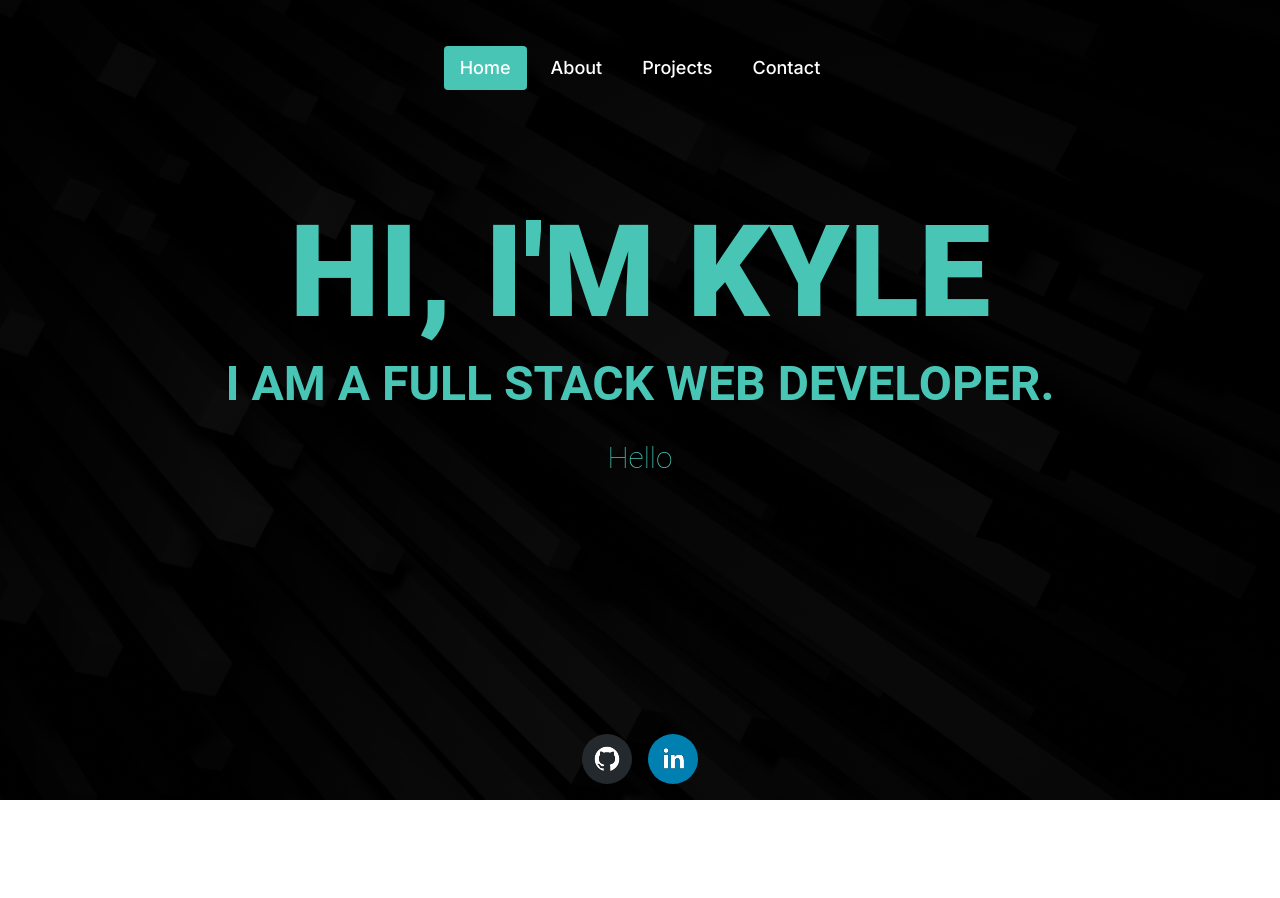
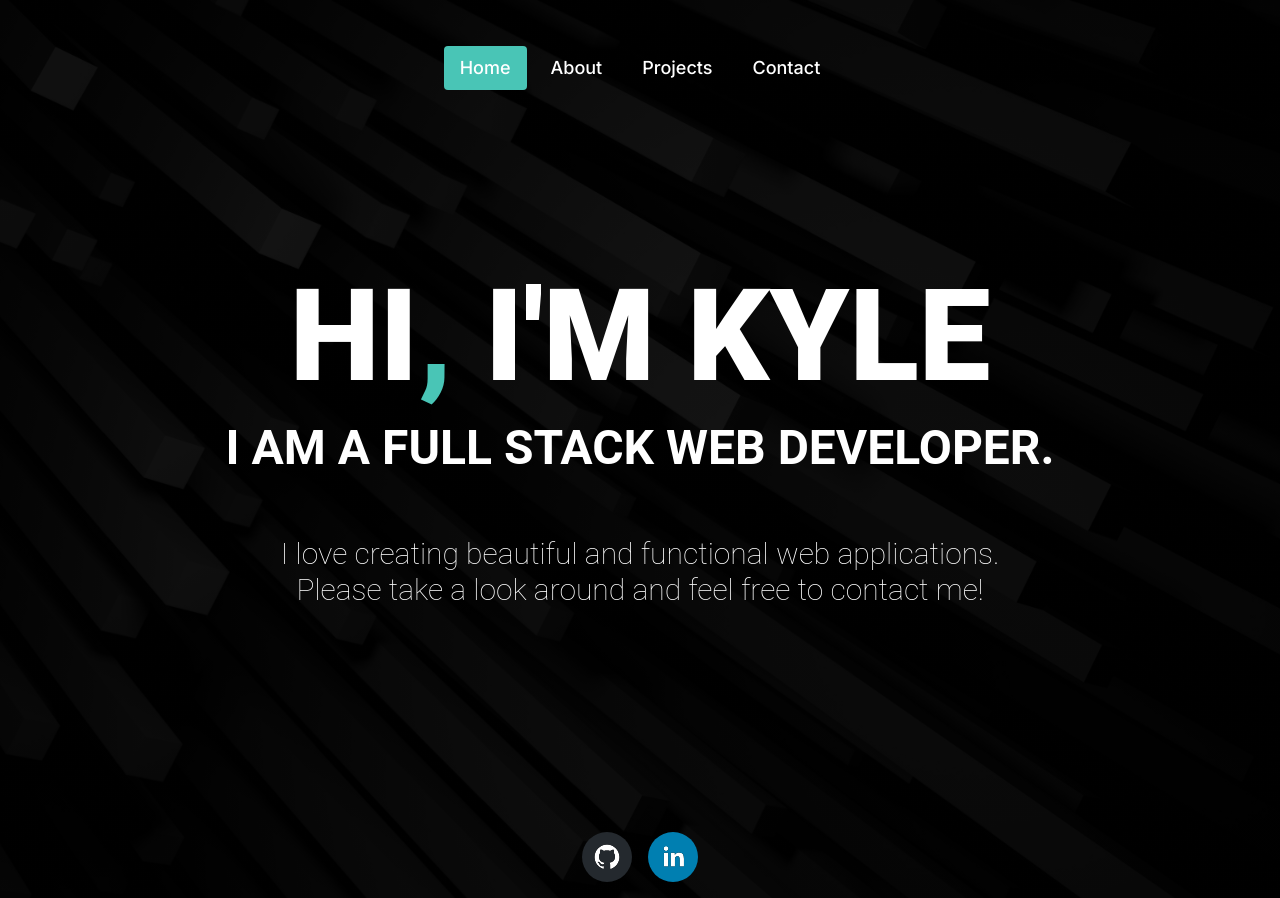
Before and after one commit to Goobber33/Portfolio-v4, a Next.js app: page / in a window 1280 px wide. Before the commit the page ends 800 px from the top, so only its background shows below. Built offline with nearby package versions, Linux system fonts and the light colour scheme.

Commit message:
Added more about me styling but things are still not working correctly.

```diff
--- a/app/globals.css
+++ b/app/globals.css
@@ -82,3 +82,13 @@
 .activeTabStyle[data-state='active'] {
   background-color: #49c5b6; /* Custom background color for active tab */
 }
+
+/* Apply scrollbar hiding to all elements */
+* {
+  -ms-overflow-style: none; /* IE and Edge */
+  scrollbar-width: none; /* Firefox */
+}
+
+*::-webkit-scrollbar {
+  display: none; /* Chrome, Safari and Opera */
+}
--- a/app/page.tsx
+++ b/app/page.tsx
@@ -5,9 +5,9 @@
 const HomeLayout = ({ children }: { children: React.ReactNode }) => {
   return (
     <div
-      className="flex flex-col min-h-screen max-w-screen bg-cover bg-center bg-no-repeat"
+      className="flex flex-col min-h-screen w-full bg-cover bg-center bg-fixed"
       style={{
-        backgroundImage: "linear-gradient(rgba(0, 0, 0, 0.9), rgba(0, 0, 0, 0.8)), url('/background.jpg')"
+        backgroundImage: "linear-gradient(rgba(0, 0, 0, 0.8), rgba(0, 0, 0, 0.8)), url('/background.jpg')",
       }}
     >
       <Navbar />
--- /dev/null
+++ b/components/about.tsx
@@ -0,0 +1,45 @@
+"use client"
+
+import { motion } from 'framer-motion';
+
+const AboutPage = () => {
+
+  const containerVariants = {
+    hidden: { opacity: 0 },
+    visible: {
+      opacity: 1,
+      transition: {
+        staggerChildren: 0.3,
+      },
+    },
+  };
+
+  const childVariants = {
+    hidden: { y: 20, opacity: 0 },
+    visible: {
+      y: 0,
+      opacity: 1,
+      transition: {
+        duration: 0.5,
+      },
+    },
+  };
+
+  return (
+    <motion.div variants={containerVariants}
+    initial="hidden"
+    animate="visible"className='flex justify-around lg:gap-44 md:gap-12 sm:gap-2 xs:gap-2 p-40 sm:p-22'>
+      <motion.img
+          variants={childVariants}
+          src="/kyle.jpeg"
+          alt="Kyle Parks"
+          className="rounded-full max-w-max lg:h-96 lg:w-96 md:h-72 md:w-72 sm:h-48 sm:w-36 h-32 w-32"
+      />
+      <motion.div variants={childVariants} className='text-white max-w-max'>
+      With a focus on user-centric design, I&apos;ve dedicated myself to crafting engaging and accessible digital solutions. <br /> From concept to deployment, I enjoy every step of the creative process.
+      </motion.div>
+    </motion.div>
+  );
+}
+
+export default AboutPage;
--- a/components/home.tsx
+++ b/components/home.tsx
@@ -26,7 +26,7 @@
     };
 
     return (
-        <div className="text-center px-4 py-8 sm:px-10 sm:py-16 md:px-20 md:py-28">
+        <div className="text-center px-4 py-8 sm:py-16 md:py-28">
             <motion.div
                 variants={containerVariants}
                 initial="hidden"
@@ -35,21 +35,22 @@
             >
                 <motion.h1
                     variants={childVariants}
-                    style={{ color: '#49c5b6', fontFamily: 'Roboto, sans-serif' }}
-                    className="text-6xl sm:text-6xl md:text-7xl lg:text-9xl sm:whitespace-nowrap font-extrabold">
-                    HI, I&apos;M KYLE
+                    style={{ fontFamily: 'Roboto, sans-serif' }}
+                    className="mt-4 sm:mt-8 lg:mt-16 text-6xl sm:text-6xl md:text-7xl lg:text-9xl font-extrabold text-white">
+                    HI<span style={{ color: '#49c5b6' }}>,</span> I&apos;M KYLE
                 </motion.h1>
+
                 <motion.h2
                     variants={childVariants}
-                    style={{ color: '#49c5b6', fontFamily: 'Roboto, sans-serif' }}
-                    className="text-xl sm:text-3xl md:text-4xl lg:text-5xl px-2 sm:px-4 md:px-6 lg:px-8 py-2 sm:whitespace-nowrap font-bold">
+                    style={{ fontFamily: 'Roboto, sans-serif' }}
+                    className="text-xl sm:text-3xl md:text-4xl lg:text-5xl px-2 sm:px-4 md:px-6 lg:px-8 py-2 sm:whitespace-nowrap font-bold text-white">
                     I AM A FULL STACK WEB DEVELOPER.
                 </motion.h2>
                 <motion.p
                     variants={childVariants}
-                    style={{ color: '#49c5b6', fontFamily: 'Roboto, sans-serif', fontWeight: 100 }}
-                    className="text-lg sm:text-xl md:text-2xl lg:text-3xl px-2 sm:px-4 md:px-6 lg:px-8 py-2 whitespace-nowrap">
-                    Hello
+                    style={{ fontFamily: 'Roboto, sans-serif', fontWeight: 100 }}
+                    className="text-lg sm:text-xl md:text-2xl lg:text-3xl px-2 sm:px-4 md:px-6 lg:px-8 py-10  text-white">
+                    I love creating beautiful and functional web applications. <br /> Please take a look around and feel free to contact me!
                 </motion.p>
             </motion.div>
         </div>
--- a/components/navbar.tsx
+++ b/components/navbar.tsx
@@ -1,5 +1,6 @@
 import { Tabs, TabsContent, TabsList, TabsTrigger } from "@/components/ui/tabs";
 import Home from "@/components/home";
+import About from "@/components/about";
 
 export default function Navbar() {
     return (
@@ -14,7 +15,9 @@
                 <TabsContent value="home" className="flex-grow flex justify-center items-center">
                     <Home />
                 </TabsContent>
-                <TabsContent value="about">Hello World!</TabsContent>
+                <TabsContent value="about" className="flex-grow flex justify-center items-center">
+                    <About />
+                </TabsContent>
             </Tabs>
         </div>
     );
--- /dev/null
+++ b/components/ui/sheet.tsx
@@ -0,0 +1,140 @@
+"use client"
+
+import * as React from "react"
+import * as SheetPrimitive from "@radix-ui/react-dialog"
+import { cva, type VariantProps } from "class-variance-authority"
+import { X } from "lucide-react"
+
+import { cn } from "@/lib/utils"
+
+const Sheet = SheetPrimitive.Root
+
+const SheetTrigger = SheetPrimitive.Trigger
+
+const SheetClose = SheetPrimitive.Close
+
+const SheetPortal = SheetPrimitive.Portal
+
+const SheetOverlay = React.forwardRef<
+  React.ElementRef<typeof SheetPrimitive.Overlay>,
+  React.ComponentPropsWithoutRef<typeof SheetPrimitive.Overlay>
+>(({ className, ...props }, ref) => (
+  <SheetPrimitive.Overlay
+    className={cn(
+      "fixed inset-0 z-50 bg-black/80  data-[state=open]:animate-in data-[state=closed]:animate-out data-[state=closed]:fade-out-0 data-[state=open]:fade-in-0",
+      className
+    )}
+    {...props}
+    ref={ref}
+  />
+))
+SheetOverlay.displayName = SheetPrimitive.Overlay.displayName
+
+const sheetVariants = cva(
+  "fixed z-50 gap-4 bg-background p-6 shadow-lg transition ease-in-out data-[state=open]:animate-in data-[state=closed]:animate-out data-[state=closed]:duration-300 data-[state=open]:duration-500",
+  {
+    variants: {
+      side: {
+        top: "inset-x-0 top-0 border-b data-[state=closed]:slide-out-to-top data-[state=open]:slide-in-from-top",
+        bottom:
+          "inset-x-0 bottom-0 border-t data-[state=closed]:slide-out-to-bottom data-[state=open]:slide-in-from-bottom",
+        left: "inset-y-0 left-0 h-full w-3/4 border-r data-[state=closed]:slide-out-to-left data-[state=open]:slide-in-from-left sm:max-w-sm",
+        right:
+          "inset-y-0 right-0 h-full w-3/4  border-l data-[state=closed]:slide-out-to-right data-[state=open]:slide-in-from-right sm:max-w-sm",
+      },
+    },
+    defaultVariants: {
+      side: "right",
+    },
+  }
+)
+
+interface SheetContentProps
+  extends React.ComponentPropsWithoutRef<typeof SheetPrimitive.Content>,
+    VariantProps<typeof sheetVariants> {}
+
+const SheetContent = React.forwardRef<
+  React.ElementRef<typeof SheetPrimitive.Content>,
+  SheetContentProps
+>(({ side = "right", className, children, ...props }, ref) => (
+  <SheetPortal>
+    <SheetOverlay />
+    <SheetPrimitive.Content
+      ref={ref}
+      className={cn(sheetVariants({ side }), className)}
+      {...props}
+    >
+      {children}
+      <SheetPrimitive.Close className="absolute right-4 top-4 rounded-sm opacity-70 ring-offset-background transition-opacity hover:opacity-100 focus:outline-none focus:ring-2 focus:ring-ring focus:ring-offset-2 disabled:pointer-events-none data-[state=open]:bg-secondary">
+        <X className="h-4 w-4" />
+        <span className="sr-only">Close</span>
+      </SheetPrimitive.Close>
+    </SheetPrimitive.Content>
+  </SheetPortal>
+))
+SheetContent.displayName = SheetPrimitive.Content.displayName
+
+const SheetHeader = ({
+  className,
+  ...props
+}: React.HTMLAttributes<HTMLDivElement>) => (
+  <div
+    className={cn(
+      "flex flex-col space-y-2 text-center sm:text-left",
+      className
+    )}
+    {...props}
+  />
+)
+SheetHeader.displayName = "SheetHeader"
+
+const SheetFooter = ({
+  className,
+  ...props
+}: React.HTMLAttributes<HTMLDivElement>) => (
+  <div
+    className={cn(
+      "flex flex-col-reverse sm:flex-row sm:justify-end sm:space-x-2",
+      className
+    )}
+    {...props}
+  />
+)
+SheetFooter.displayName = "SheetFooter"
+
+const SheetTitle = React.forwardRef<
+  React.ElementRef<typeof SheetPrimitive.Title>,
+  React.ComponentPropsWithoutRef<typeof SheetPrimitive.Title>
+>(({ className, ...props }, ref) => (
+  <SheetPrimitive.Title
+    ref={ref}
+    className={cn("text-lg font-semibold text-foreground", className)}
+    {...props}
+  />
+))
+SheetTitle.displayName = SheetPrimitive.Title.displayName
+
+const SheetDescription = React.forwardRef<
+  React.ElementRef<typeof SheetPrimitive.Description>,
+  React.ComponentPropsWithoutRef<typeof SheetPrimitive.Description>
+>(({ className, ...props }, ref) => (
+  <SheetPrimitive.Description
+    ref={ref}
+    className={cn("text-sm text-muted-foreground", className)}
+    {...props}
+  />
+))
+SheetDescription.displayName = SheetPrimitive.Description.displayName
+
+export {
+  Sheet,
+  SheetPortal,
+  SheetOverlay,
+  SheetTrigger,
+  SheetClose,
+  SheetContent,
+  SheetHeader,
+  SheetFooter,
+  SheetTitle,
+  SheetDescription,
+}
--- a/package.json
+++ b/package.json
@@ -9,6 +9,7 @@
     "lint": "next lint"
   },
   "dependencies": {
+    "@radix-ui/react-dialog": "^1.0.5",
     "@radix-ui/react-tabs": "^1.0.4",
     "class-variance-authority": "^0.7.0",
     "clsx": "^2.1.0",
```
Also changed, not shown: public/kyle.jpeg (added), 1 other file (tests, documents, lock files or other folders).
